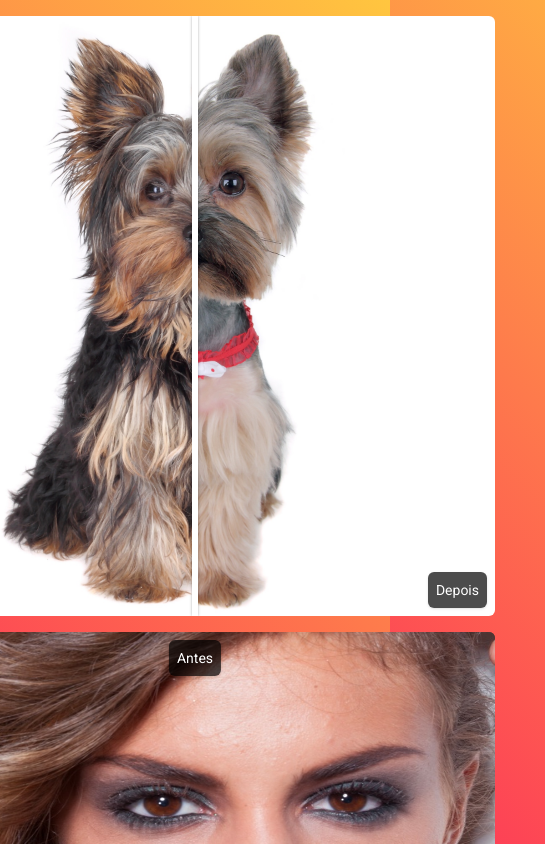
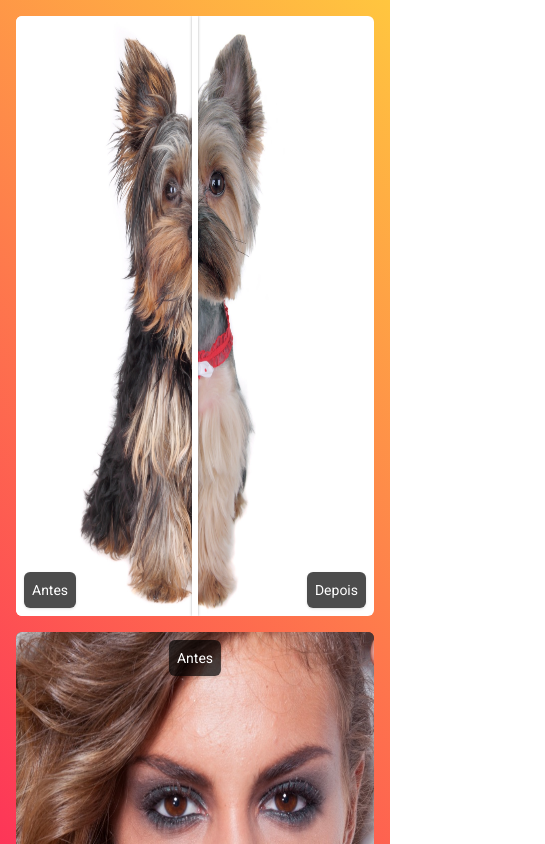
Before and after one commit to lucasgdb/before-after-image-slider, a React (Vite) app: page / in a window 390 px wide. Shown: the top 844 px of the page, 545 px wide, since content can reach past the window. Built offline with nearby package versions, Linux system fonts and the light colour scheme.

Commit message:
fix: responsiveness

```diff
--- a/src/App.tsx
+++ b/src/App.tsx
@@ -2,7 +2,7 @@
 
 function App() {
   return (
-    <div className="flex flex-col items-center gap-4 p-4">
+    <div className="flex flex-col gap-4 p-4">
       <BeforeAfterSlider
         beforeImageUrl="/assets/before-dog.jpeg"
         afterImageUrl="/assets/after-dog.jpeg"
--- a/src/components/BeforeAfterSlider.tsx
+++ b/src/components/BeforeAfterSlider.tsx
@@ -78,6 +78,7 @@
   };
 
   return (
+    <div className="flex justify-center">
       <Container width={width} height={height}>
         <div
           className="relative w-full h-full overflow-hidden"
@@ -117,6 +118,7 @@
           />
         </div>
       </Container>
+    </div>
   );
 };
 
```
Lines whose indentation alone changed are shown as unchanged.
